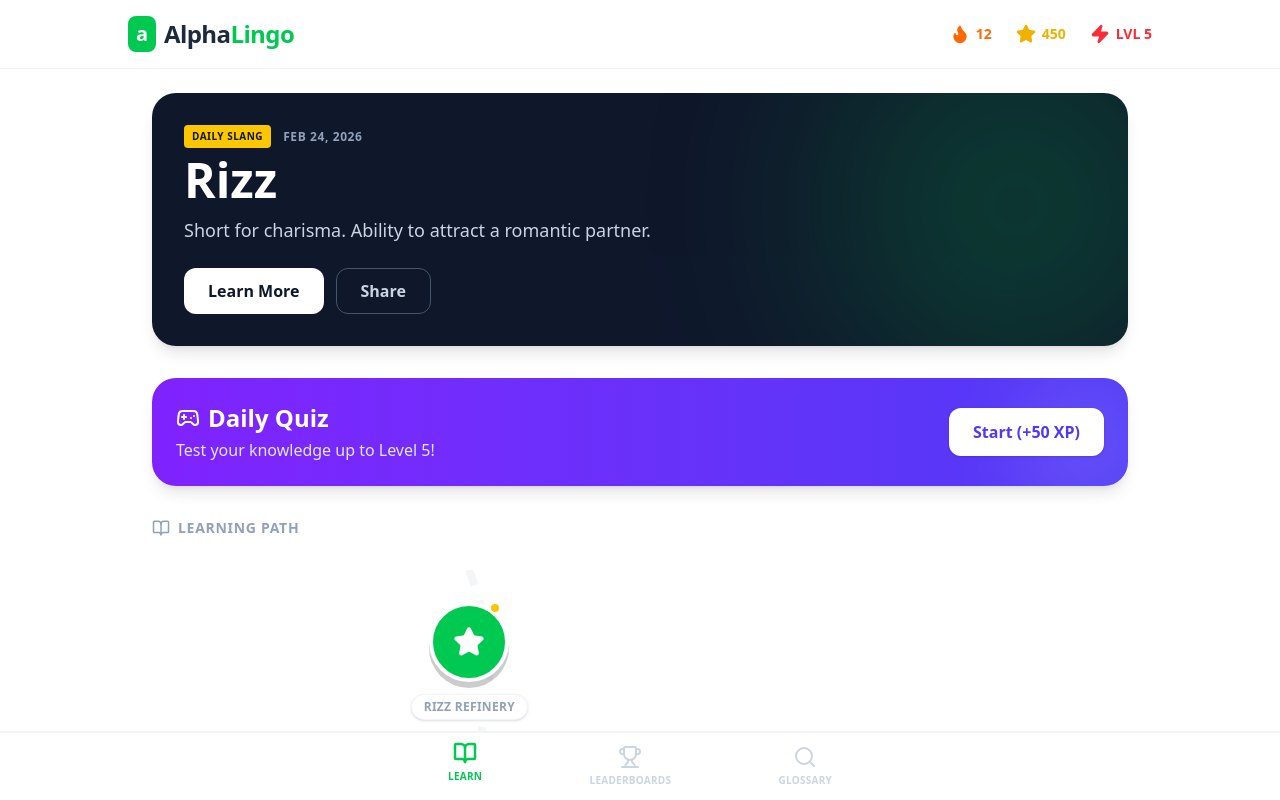
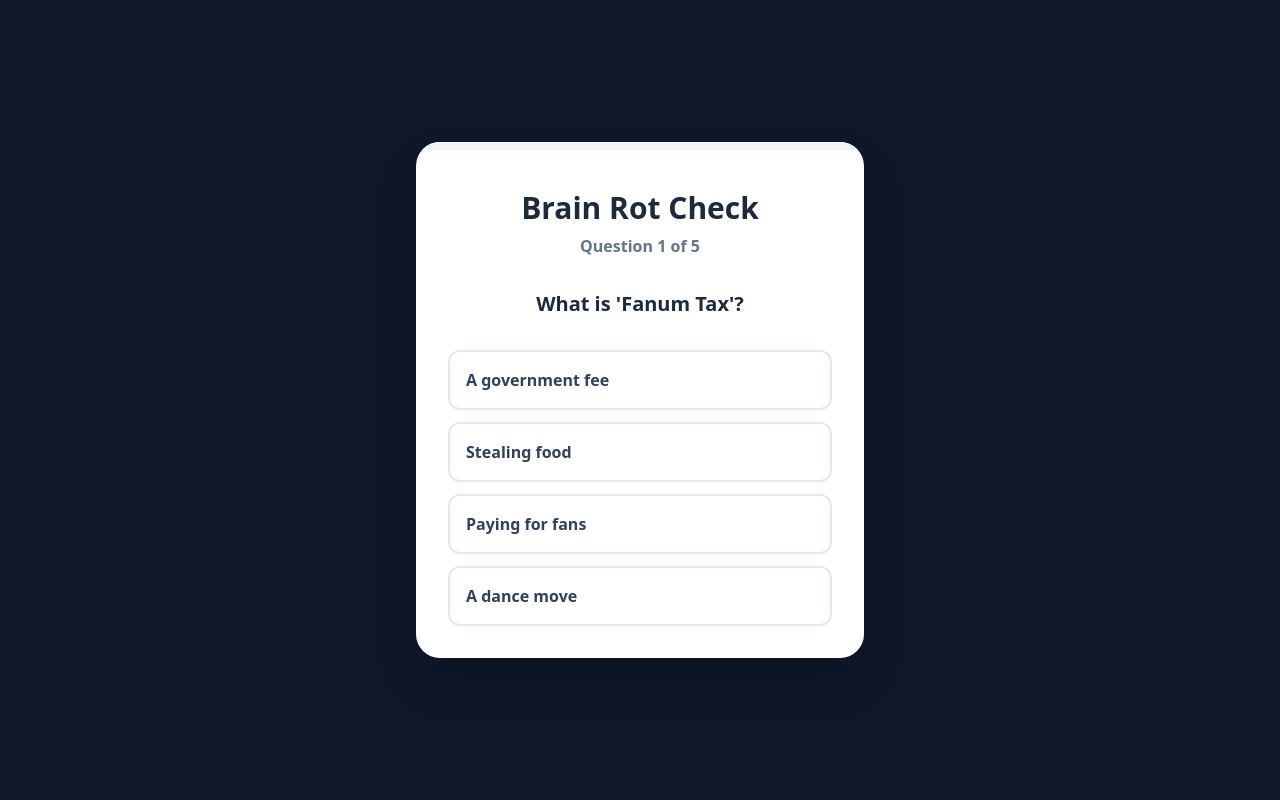
Before and after one commit to cthhhhhh/Alpha-Decode, a React (Vite) app in the folder frontend/: page / in a window 1280 px wide. Shown: the top 800 px of the page. Built offline with nearby package versions, Linux system fonts and the light colour scheme.

Commit message:
onboarding quiz

```diff
--- a/frontend/src/App.tsx
+++ b/frontend/src/App.tsx
@@ -124,14 +124,28 @@ const QUIZ_QUESTIONS: Record<string, { q: string; options: string[]; correct: nu
   ],
 };
 
+const ONBOARDING_QUESTIONS = [
+  { q: "What is 'Fanum Tax'?", options: ["A government fee", "Stealing food", "Paying for fans", "A dance move"], correct: 1 },
+  { q: "What is 'Rizz' short for?", options: ["Risk", "Charisma", "Rhythm", "Real"], correct: 1 },
+  { q: "What does 'Skibidi' usually precede?", options: ["Toilet", "Bop", "Dop", "Yes"], correct: 0 },
+  { q: "Mewing is done to improve...", options: ["Jawline", "Abs", "Hair", "Eyesight"], correct: 0 },
+  { q: "What is a 'Sigma'?", options: ["A follower", "A lone wolf", "A loud person", "A lazy person"], correct: 1 },
+];
+
 // --- MAIN COMPONENT ---
 
 export default function App() {
   const [activeTab, setActiveTab] = useState<'learn' | 'leaderboard' | 'dict'>('learn');
   const [streak] = useState(12);
   const [xp] = useState(450);
-  const [level] = useState(5);
+  const [level, setLevel] = useState(5);
   const [dailyQuizCompleted, setDailyQuizCompleted] = useState(false);
+
+  // Onboarding State
+  const [showOnboarding, setShowOnboarding] = useState(true);
+  const [onboardingQIndex, setOnboardingQIndex] = useState(0);
+  const [onboardingScore, setOnboardingScore] = useState(0);
+  const [onboardingFinished, setOnboardingFinished] = useState(false);
 
   // Learning Path State
   const [lessons, setLessons] = useState(LESSONS);
@@ -173,6 +187,24 @@ export default function App() {
     }
   };
 
+  const handleOnboardingAnswer = (idx: number) => {
+    if (idx === ONBOARDING_QUESTIONS[onboardingQIndex].correct) {
+      setOnboardingScore(s => s + 1);
+    }
+    if (onboardingQIndex + 1 < ONBOARDING_QUESTIONS.length) {
+      setOnboardingQIndex(i => i + 1);
+    } else {
+      setOnboardingFinished(true);
+    }
+  };
+
+  const completeOnboarding = () => {
+    // Calculate level: Base 1 + Score * 10
+    const newLevel = onboardingScore * 10 || 1;
+    setLevel(newLevel);
+    setShowOnboarding(false);
+  };
+
   return (
     <div className="min-h-screen bg-white text-slate-900 font-sans selection:bg-green-100 flex flex-col">
 
@@ -184,7 +216,7 @@ export default function App() {
               <span className="font-black text-xl px-1">a</span>
             </div>
             <h1 className="text-2xl font-black text-slate-800 tracking-tight">
-              Alpha<span className="text-green-500">Lingo</span>
+              Alpha<span className="text-green-500">Decode</span>
             </h1>
           </div>
 
@@ -470,6 +502,64 @@ export default function App() {
         )}
       </AnimatePresence>
 
+      {/* ONBOARDING MODAL */}
+      <AnimatePresence>
+        {showOnboarding && (
+          <motion.div
+            initial={{ opacity: 0 }} animate={{ opacity: 1 }} exit={{ opacity: 0 }}
+            className="fixed inset-0 z-[200] bg-slate-900 flex items-center justify-center p-6"
+          >
+            <div className="w-full max-w-md bg-white rounded-3xl p-8 shadow-2xl text-center relative overflow-hidden">
+              <div className="absolute top-0 left-0 w-full h-2 bg-slate-100">
+                <div
+                  className="h-full bg-green-500 transition-all duration-500"
+                  style={{ width: `${((onboardingQIndex) / ONBOARDING_QUESTIONS.length) * 100}%` }}
+                />
+              </div>
+
+              {!onboardingFinished ? (
+                <>
+                  <div className="mb-8 mt-4">
+                    <h2 className="text-3xl font-black text-slate-800 mb-2">Brain Rot Check</h2>
+                    <p className="text-slate-500 font-bold">Question {onboardingQIndex + 1} of {ONBOARDING_QUESTIONS.length}</p>
+                  </div>
+                  <h3 className="text-xl font-bold text-slate-800 mb-8">{ONBOARDING_QUESTIONS[onboardingQIndex].q}</h3>
+                  <div className="space-y-3">
+                    {ONBOARDING_QUESTIONS[onboardingQIndex].options.map((opt, i) => (
+                      <button
+                        key={i}
+                        onClick={() => handleOnboardingAnswer(i)}
+                        className="w-full p-4 rounded-xl font-bold text-left border-2 border-slate-200 text-slate-700 hover:bg-slate-50 hover:border-slate-300 transition-all"
+                      >
+                        {opt}
+                      </button>
+                    ))}
+                  </div>
+                </>
+              ) : (
+                <div className="mt-4">
+                  <div className="w-24 h-24 bg-yellow-400 rounded-full flex items-center justify-center mx-auto mb-6 text-slate-900 shadow-lg">
+                    <Trophy size={48} fill="currentColor" />
+                  </div>
+                  <h2 className="text-3xl font-black text-slate-800 mb-2">Assessment Complete!</h2>
+                  <p className="text-slate-500 font-medium mb-8">Your Brain Rot Score: {onboardingScore}/{ONBOARDING_QUESTIONS.length}</p>
+                  <div className="bg-slate-100 p-6 rounded-2xl mb-8 border-2 border-slate-200">
+                    <p className="text-xs font-black text-slate-400 uppercase tracking-wider mb-2">Starting Level</p>
+                    <p className="text-5xl font-black text-green-500">LVL {onboardingScore * 10 || 1}</p>
+                  </div>
+                  <button
+                    onClick={completeOnboarding}
+                    className="w-full bg-slate-900 text-white py-4 rounded-xl font-black text-lg hover:bg-slate-800 transition-colors shadow-lg"
+                  >
+                    Start Learning
+                  </button>
+                </div>
+              )}
+            </div>
+          </motion.div>
+        )}
+      </AnimatePresence>
+
     </div>
   );
 }
```
Also changed, not shown: frontend/src/quiz.html (added), 8 other files (tests, documents, lock files or other folders).
